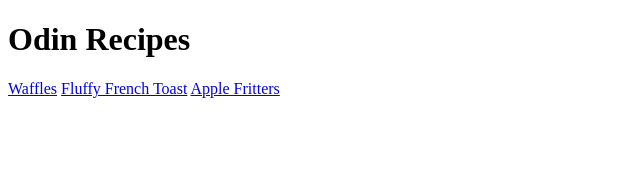
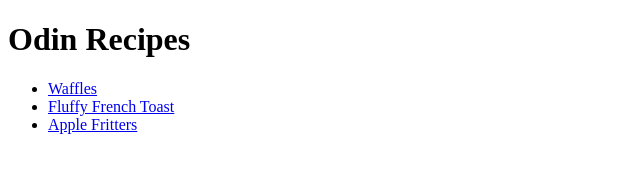
Before and after one commit to martenmatrix/recipe-page, a plain HTML site: page index.html in a window 1280 px wide. Shown: the whole page, without its empty margins (0-640 px from the left). Drawn offline with Linux system fonts and the light colour scheme.

Commit message:
Menu is now unordered list

```diff
--- a/index.html
+++ b/index.html
@@ -9,8 +9,10 @@
 <body>
     <h1>Odin Recipes</h1>
 
-    <a href="recipes/waffles.html">Waffles</a>
-    <a href="recipes/french-toast.html">Fluffy French Toast</a>
-    <a href="recipes/apple-fritters.html">Apple Fritters</a>
+    <ul>
+        <li><a href="recipes/waffles.html">Waffles</a></li>
+        <li><a href="recipes/french-toast.html">Fluffy French Toast</a></li>
+        <li><a href="recipes/apple-fritters.html">Apple Fritters</a></li>
+    </ul>
 </body>
 </html>
```
